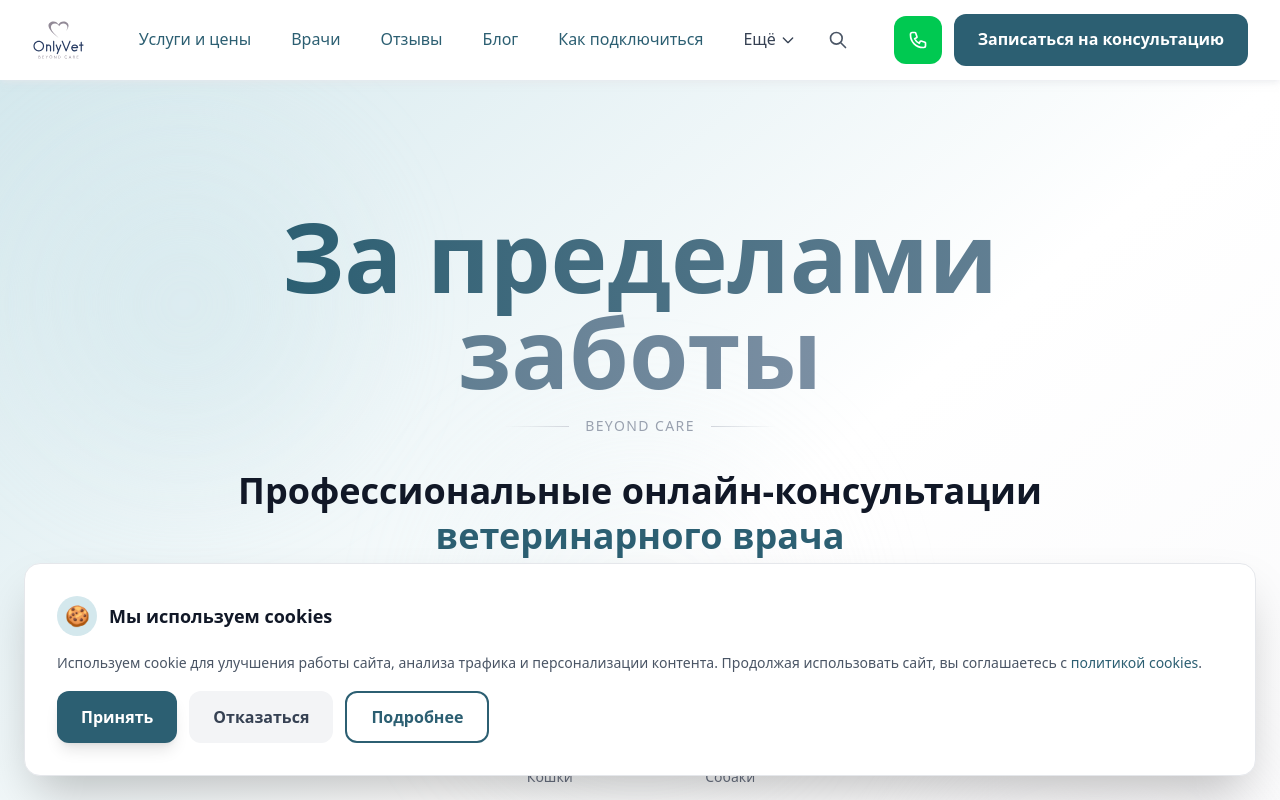
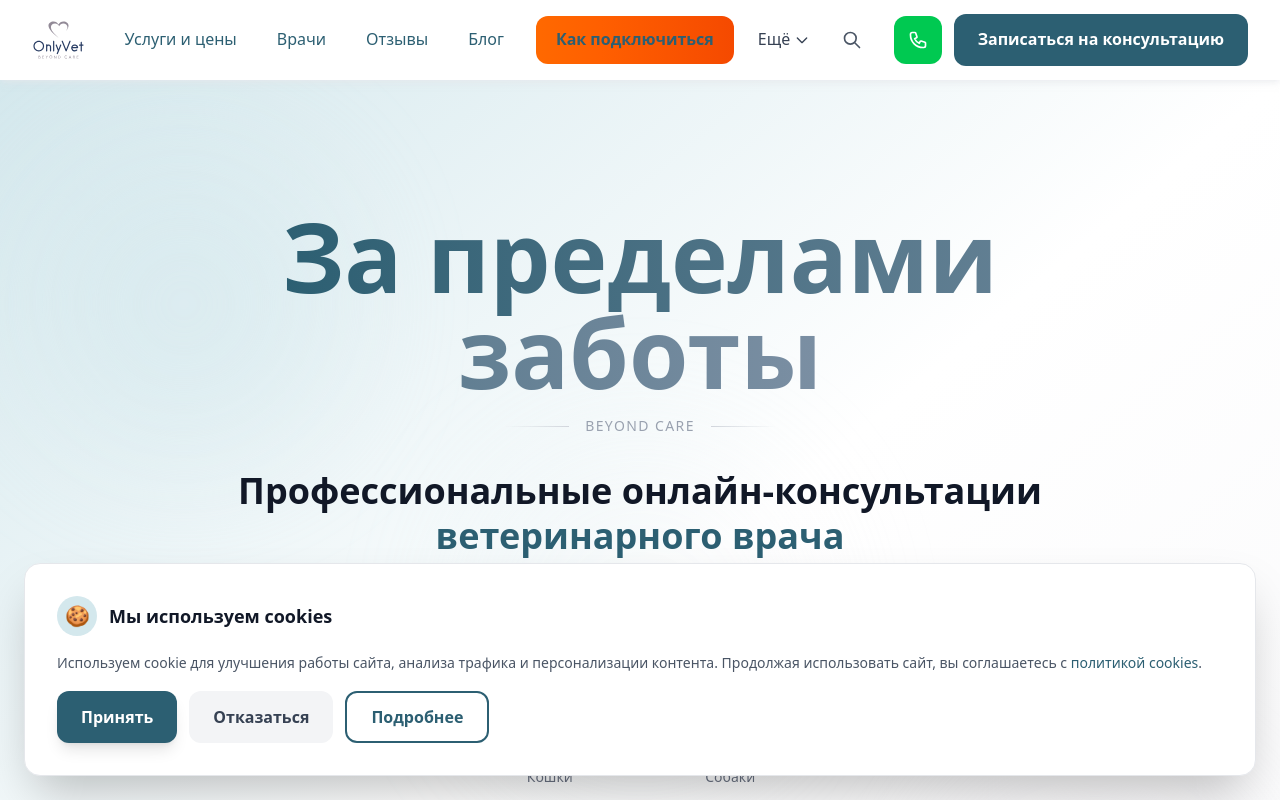
Before and after one commit to Stalser/Onlyvet-news3, a Next.js app: page / in a window 1280 px wide. Shown: the top 800 px of the page. Built offline with nearby package versions, Linux system fonts and the light colour scheme.

Commit message:
"Update-Header

```diff
--- a/src/components/Header.tsx
+++ b/src/components/Header.tsx
@@ -10,8 +10,9 @@ const mainNavLinks = [
   { href: '/doctors', label: 'Врачи' },
   { href: '/reviews', label: 'Отзывы' },
   { href: '/blog', label: 'Блог' },
-  { href: '/setup', label: 'Как подключиться' },
 ];
+
+const setupLink = { href: '/setup', label: 'Как подключиться' };
 
 const dropdownLinks = [
   { href: '/how-it-works', label: 'Как это работает' },
@@ -63,6 +64,14 @@ export default function Header() {
                   {link.label}
                 </Link>
               ))}
+
+              {/* Кнопка "Как подключиться" — выделена */}
+              <Link
+                href={setupLink.href}
+                className="ml-2 px-5 py-2.5 bg-gradient-to-r from-orange-500 to-orange-600 text-white font-semibold rounded-xl hover:from-orange-600 hover:to-orange-700 hover:shadow-lg transition-all duration-300 transform hover:-translate-y-0.5"
+              >
+                {setupLink.label}
+              </Link>
 
               {/* Выпадающее меню */}
               <div className="relative">
@@ -267,6 +276,16 @@ export default function Header() {
                 ))}
               </div>
 
+              {/* Кнопка "Как подключиться" — выделена */}
+              <Link
+                href={setupLink.href}
+                onClick={() => setIsMenuOpen(false)}
+                className="w-full text-center px-4 py-3.5 bg-gradient-to-r from-orange-500 to-orange-600 text-white font-semibold rounded-xl hover:from-orange-600 hover:to-orange-700 transition-all shadow-md animate-fade-in-up"
+                style={{ animationDelay: `${mainNavLinks.length * 50}ms` }}
+              >
+                {setupLink.label}
+              </Link>
+
               {/* Разделитель */}
               <div className="border-t border-gray-200 my-2" />
 
```
